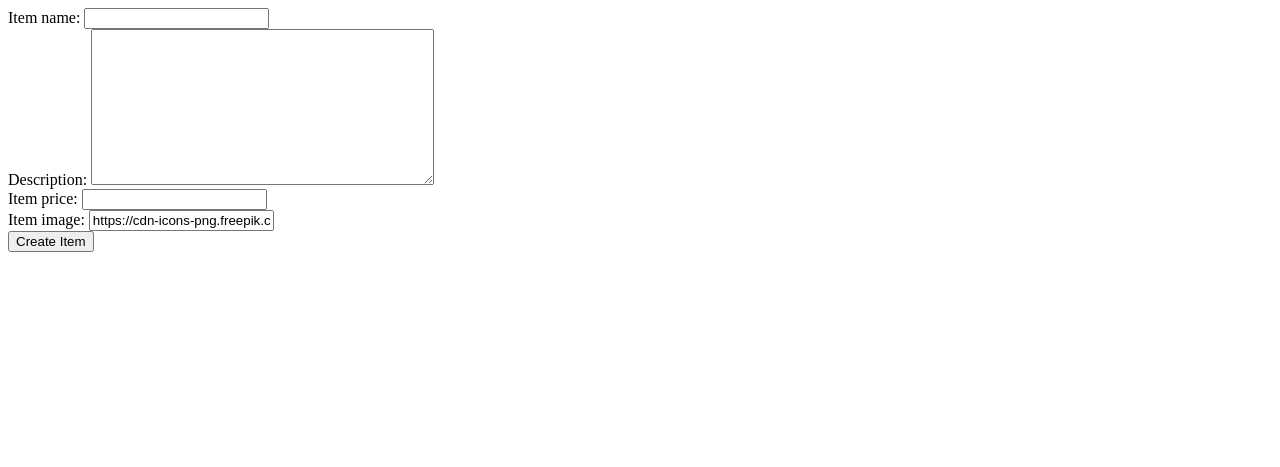
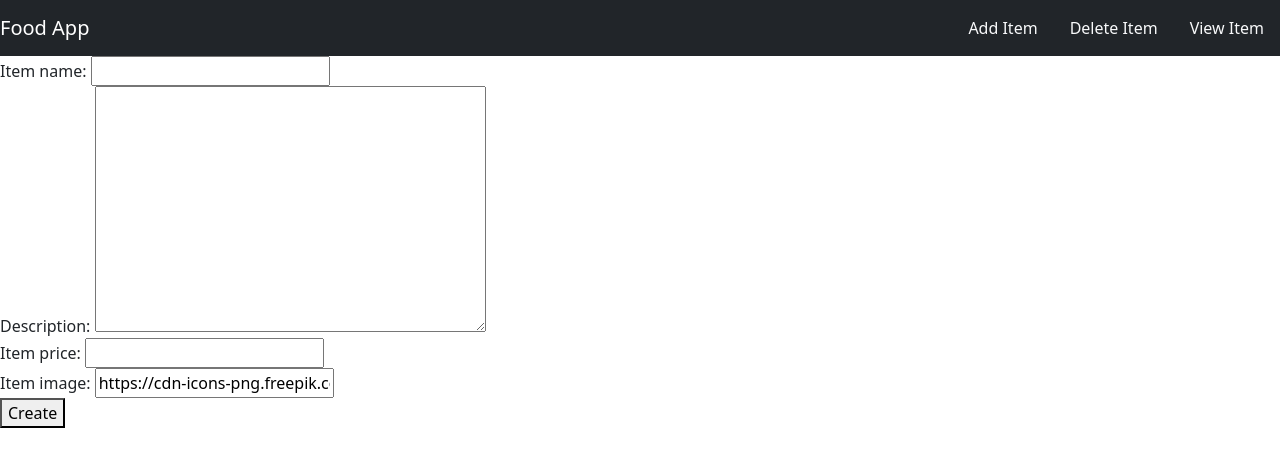
Before and after one commit to Fazalrahman1000/django-practice, a Django app: page /add in a window 1280 px wide. Shown: the top 467 px of the page. Run offline with Django 5.2, Linux system fonts and the light colour scheme.

Commit message:
practice

```diff
--- a/foods/templates/foods/base.html
+++ b/foods/templates/foods/base.html
@@ -14,7 +14,7 @@
         <nav class="navbar navbar-dark bg-dark">
         <a href="#" class="navbar-brand " >Food App</a>
         <div class="navbar">
-            <a class="nav-item nav-link text-light px-3" href="#">Add Item </a>
+            <a class="nav-item nav-link text-light px-3" href="{% url 'foods:create_item' %}">Add Item </a>
             <a class="nav-item nav-link text-light px-3" href="#">Delete Item </a>
             <a class="nav-item nav-link text-light px-3" href="#">View Item</a>
         </div>
--- a/foods/templates/foods/create_item.html
+++ b/foods/templates/foods/create_item.html
@@ -1,5 +1,9 @@
+{% extends 'foods/base.html' %}
+
+{% block body %}
 <form method="POST">
 {% csrf_token %}
 {{form}}
-<button type="submit">Create Item</button>
+<button type="submit">{% if item %} Update {% else %} Create {% endif %}</button>
 </form>
+{% endblock %}
--- a/foods/urls.py
+++ b/foods/urls.py
@@ -5,4 +5,6 @@ urlpatterns = [
     path('', views.index, name='index'),
     path('<int:item_id>', views.item, name='item'),
     path('add', views.create_item, name='create_item'),
+    path('edit/<int:item_id>/', views.update_item, name='update_item'),
+    path('delete/<int:item_id>/', views.delete_item, name='delete_item')
 ]
--- a/foods/views.py
+++ b/foods/views.py
@@ -24,3 +24,22 @@ def create_item(request):
         form.save()
         return redirect('foods:index')
     return render(request, 'foods/create_item.html', {'form': form})
+
+def update_item(request, item_id):
+    item = FoodItem.objects.get(id=item_id)
+    form = FoodItemForm(request.POST or None, instance=item)
+
+    if form.is_valid():
+        form.save()
+        return redirect('foods:index')
+
+    return render(request, 'foods/create_item.html', {'item':item, 'form':form})
+
+def delete_item(request, item_id):
+    item = FoodItem.objects.get(id=item_id)
+
+    if request.method == 'POST':
+        item.delete()
+        return redirect('foods:index')
+
+    return render(request, 'foods/item_delete.html', {'item':item})
```
Also changed, not shown: foods/templates/foods/index.html (+3 -5 lines), foods/templates/foods/item_delete.html (added, +15 -0 lines).
